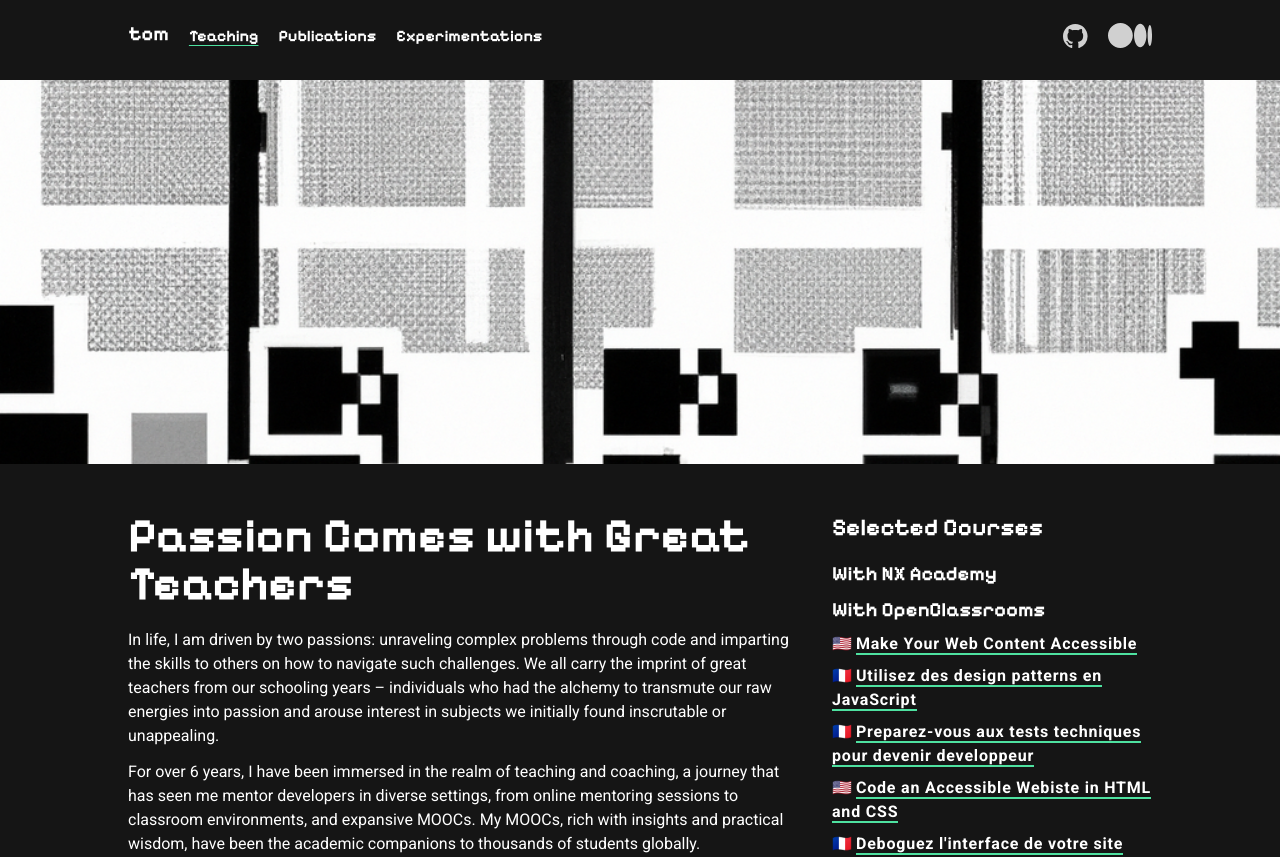
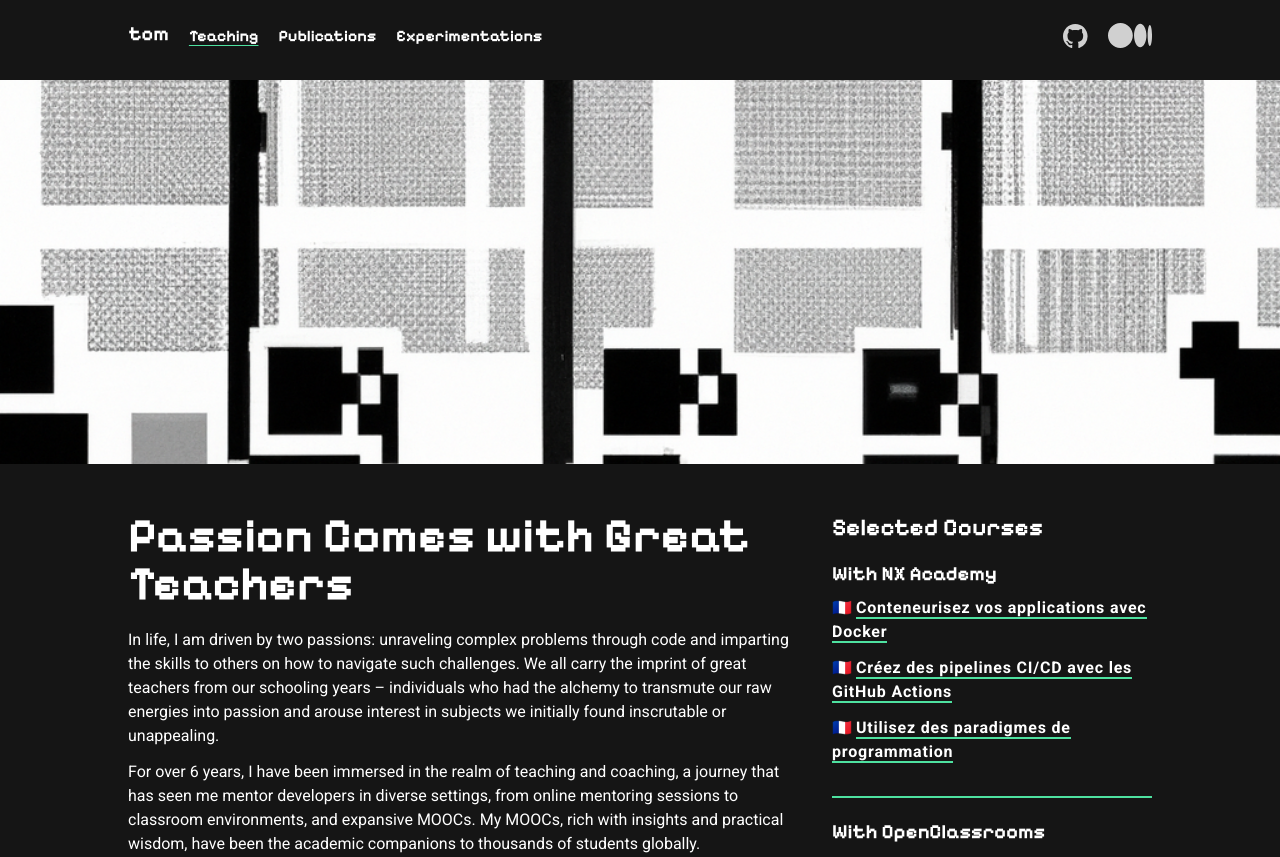
Before and after one commit to tdimnet/tdimnet.github.io, a React (Vite) app: page /teaching in a window 1280 px wide. Shown: the top 857 px of the page. Built offline with nearby package versions, Linux system fonts and the light colour scheme.

Commit message:
Finish writing the teacher section

```diff
--- a/src/data/courses.ts
+++ b/src/data/courses.ts
@@ -42,4 +42,25 @@ export const courses: Course[] = [
     url: "https://openclassrooms.com/fr/courses/7159296-deboguez-l-interface-de-votre-site-internet",
     brand: "oc",
   },
+  {
+    id: 6,
+    language: "🇫🇷",
+    name: "Conteneurisez vos applications avec Docker",
+    url: "https://beta.nx.academy/p/conteneurisez-vos-applications-avec-docker",
+    brand: "nx",
+  },
+  {
+    id: 7,
+    language: "🇫🇷",
+    name: "Créez des pipelines CI/CD avec les GitHub Actions",
+    url: "https://beta.nx.academy/p/creez-des-pipelines-ci-cd-avec-les-github-actions",
+    brand: "nx",
+  },
+  {
+    id: 8,
+    language: "🇫🇷",
+    name: "Utilisez des paradigmes de programmation",
+    url: "https://beta.nx.academy/p/utilisez-des-paradigmes-de-programmation-avec-typescript",
+    brand: "nx",
+  },
 ];
--- a/src/pages/Experimentations/index.tsx
+++ b/src/pages/Experimentations/index.tsx
@@ -12,7 +12,7 @@ function Page() {
     <main className="mb-8">
       <section className="pr-3">
         <div className="h-96 mb-12">
-          <Banner src="/assets/sample-img.png" alt="" />
+          <Banner src="/assets/a-laboratory.png" alt="A laboratory" />
         </div>
         <article className="mb-8">
           <Heading
--- a/src/pages/Teaching/index.tsx
+++ b/src/pages/Teaching/index.tsx
@@ -57,7 +57,7 @@ function Page() {
           </article>
           <aside>
             <Heading css="text-white mb-4" content="Selected Courses" as="h2" />
-            <div>
+            <div className="pb-5 mb-5 border-b-2 border-b-secondary">
               <Heading
                 css="text-white mb-2"
                 content="With NX Academy"
```
Also changed, not shown: src/assets/a-laboratory.png (added).
